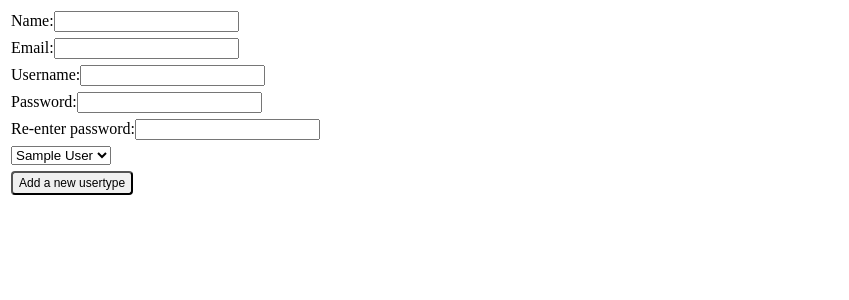
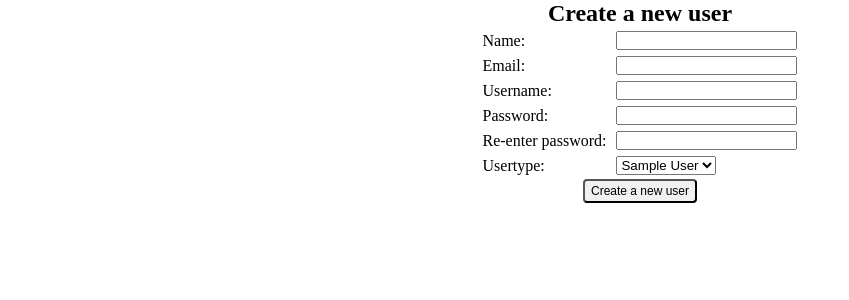
Before and after one commit to jokinen77/tsoha-keskustelufoorumi, a Flask app: page /user/new in a window 1280 px wide. Shown: the top 300 px of the page, without its empty margins (0-849 px from the left). Run offline with Flask 2, Linux system fonts and the light colour scheme; tables that the repository leaves empty hold one stand-in row (values such as "Sample post").

Commit message:
Style fixes to new_user.html and common use cases to kaytto_ohjeet.md

```diff
--- a/application/__init__.py
+++ b/application/__init__.py
@@ -8,7 +8,7 @@ import os
 if os.environ.get("HEROKU"):
     app.config["SQLALCHEMY_DATABASE_URI"] = os.environ.get("DATABASE_URL")
 else:
-    app.config["SQLALCHEMY_DATABASE_URI"] = "sqlite:///tasks.db"
+    app.config["SQLALCHEMY_DATABASE_URI"] = "sqlite:///forum.db"
     app.config["SQLALCHEMY_ECHO"] = True
 
 db = SQLAlchemy(app)
--- a/application/static/styles/default.css
+++ b/application/static/styles/default.css
@@ -1,3 +1,20 @@
+* {
+    padding: 0px;
+    margin: 0px;
+}
+
+.container {
+  width: 100%;
+  max-width: 1000px;
+  margin: auto;
+}
+
+.centered {
+  display: flex;
+  align-items: center;
+  justify-content: center;
+}
+
 .simple_button {
   white-space:nowrap;
   border-radius: 4px;
@@ -9,6 +26,21 @@
   display: inline;
   font-size: 12px;
   cursor: pointer;
+}
+
+.simple_header {
+  font-family: "Times New Roman", Times, serif;
+  color: black;
+  text-align: center;
+  display: block;
+}
+
+.simple_table {
+
+}
+
+.simple_table td {
+  padding: 2px 4px 2px 4px;
 }
 
 .flex-container {
--- a/application/templates/auth/new_user.html
+++ b/application/templates/auth/new_user.html
@@ -1,21 +1,42 @@
 {% extends "layout.html" %}
 
-{% block body %}
+{% block div %}
+<h2 class="simple_header">Create a new user</h2>
 <form method="POST" action="{{ url_for('user_create') }}">
-  <ul class="flex-container vbox">
-    <li><span>Name:</span><input type="text" name="name"/></li>
-    <li><span>Email:</span><input type="email" name="email"/></li>
-    <li><span>Username:</span><input type="text" name="username"/></li>
-    <li><span>Password:</span><input type="password" name="password"/></li>
-    <li><span>Re-enter password:</span><input type="password" name="password1"/></li>
-    <li>
-      <select name="usertype_id">
-        {% for usertype in usertypes %}
-        <option value="{{ usertype.id }}">{{ usertype.name }}</option>
-        {% endfor %}
-      </select>
-    </li>
-    <li><input type="submit" class="simple_button" value="Add a new usertype"/></li>
-  </ul>
+    <table class="centered simple_table">
+        <tr>
+            <td><span>Name:</span></td>
+            <td><input type="text" name="name" /></td>
+        </tr>
+        <tr>
+            <td><span>Email:</span></td>
+            <td><input type="email" name="email" /></td>
+        </tr>
+        <tr>
+            <td><span>Username:</span></td>
+            <td><input type="text" name="username" /></td>
+        </tr>
+        <tr>
+            <td><span>Password:</span></td>
+            <td><input type="password" name="password" /></td>
+        </tr>
+        <tr>
+            <td><span>Re-enter password:</span></td>
+            <td><input type="password" name="password1" /></td>
+        </tr>
+        <tr>
+            <td><span>Usertype:</span></td>
+            <td>
+                <select name="usertype_id">
+                    {% for usertype in usertypes %}
+                    <option value="{{ usertype.id }}">{{ usertype.name }}</option>
+                    {% endfor %}
+                </select>
+            </td>
+        </tr>
+    </table>
+    <div class="centered">
+        <input type="submit" class="simple_button" value="Create a new user" />
+    </div>
 </form>
 {% endblock %}
--- a/application/templates/layout.html
+++ b/application/templates/layout.html
@@ -7,10 +7,9 @@
   </head>
 
   <body>
-    {% block body %}
-      <p>
-        Content.
-      </p>
-    {% endblock %}
+      <div class="container">
+          {% block div %}
+          {% endblock %}
+      </div>
   </body>
 </html>
--- a/requirements.txt
+++ b/requirements.txt
@@ -1,5 +1,6 @@
 Click==7.0
 Flask==1.0.2
+Flask-Login==0.4.1
 Flask-SQLAlchemy==2.3.2
 gunicorn==19.9.0
 itsdangerous==1.1.0
```
Also changed, not shown: documentation/kaytto_ohjeet.md (added, +21 -0 lines).
